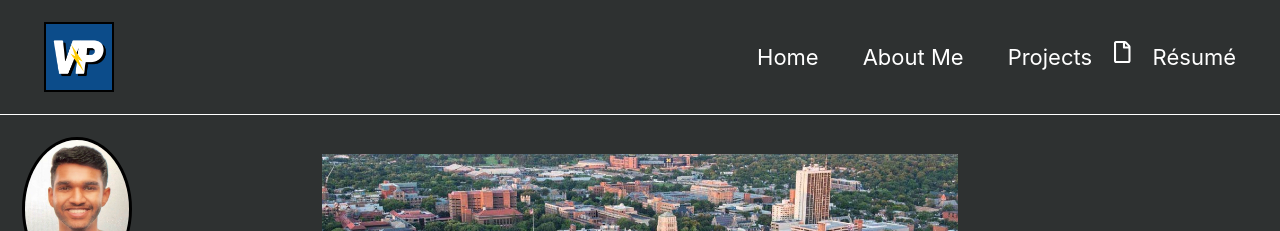
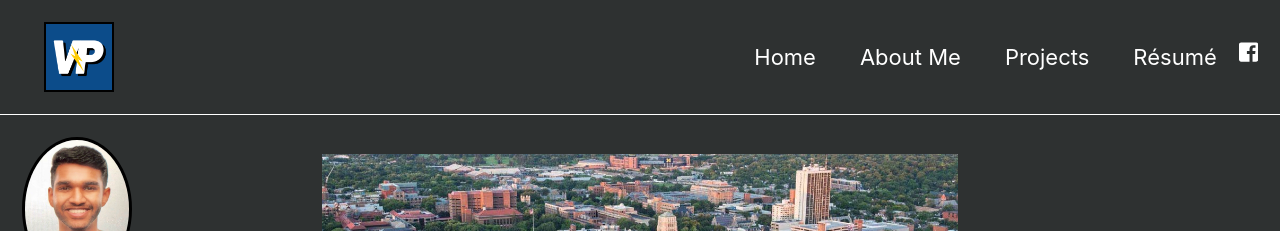
Before and after one commit to vparv/vparv.github.io, a Jekyll site: the page built from index.html, in a window 1280 px wide. Shown: the top 231 px of the page. Built offline with Jekyll 4.4.1, drawn with Linux system fonts in a browser that asks for light colours; cached includes are drawn as plain includes; nearby versions of some CDN libraries; the list of posts is cut into pages by our own code.

Commit message:
updated icon

```diff
--- a/_includes/masthead.html
+++ b/_includes/masthead.html
@@ -18,7 +18,7 @@
 
           {%- endfor -%}
 
-          <i class="far fa-file"></i><a href="http://vineetp.com/Parvathala_Vineet.Resume.pdf">Résumé</a>
+          <a href="http://vineetp.com/Parvathala_Vineet.Resume.pdf">Résumé</a><i class="fab fa-facebook-square"></i>
 
         </ul>
 
```
